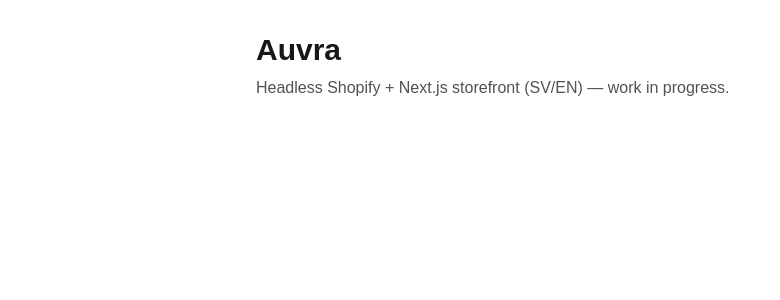
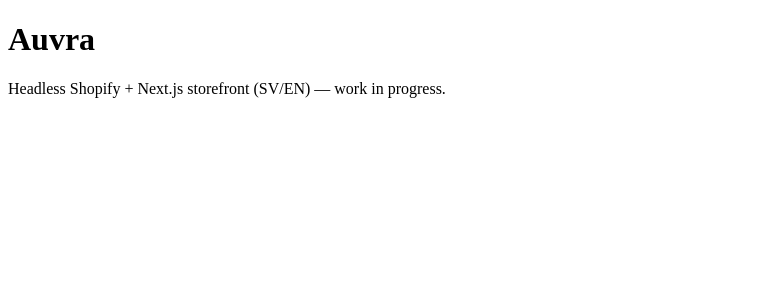
Before and after one commit to MiladArbabi/auvra, a Next.js app: page / in a window 1280 px wide. Shown: the top 300 px of the page, without its empty margins (0-780 px from the left). Built offline with nearby package versions, Linux system fonts and the light colour scheme.

Commit message:
feat(i18n): next-intl, locale layouts, messages, middleware

```diff
--- a/package.json
+++ b/package.json
@@ -12,6 +12,7 @@
     "@shopify/storefront-api-client": "^1.0.9",
     "graphql": "^16.11.0",
     "next": "15.4.6",
+    "next-intl": "^4.3.4",
     "react": "19.1.0",
     "react-dom": "19.1.0",
     "swr": "^2.3.6",
--- a/src/app/layout.js
+++ b/src/app/layout.js
@@ -1,29 +1,20 @@
-import { Geist, Geist_Mono } from "next/font/google";
-import "./globals.css";
-
-const geistSans = Geist({
-  variable: "--font-geist-sans",
-  subsets: ["latin"],
-});
-
-const geistMono = Geist_Mono({
-  variable: "--font-geist-mono",
-  subsets: ["latin"],
-});
-
 export const metadata = {
-  title: "Create Next App",
-  description: "Generated by create next app",
+  metadataBase: new URL('https://auvra.shop'),
+  title: { default: 'Auvra', template: '%s · Auvra' },
+  description: 'EU-compliant clean beauty with fast shipping in Nordics.',
+  alternates: {
+    canonical: '/',
+    languages: {
+      en: '/en',
+      sv: '/sv'
+    }
+  }
 };
 
 export default function RootLayout({ children }) {
   return (
-    <html lang="en">
-      <body
-        className={`${geistSans.variable} ${geistMono.variable} antialiased`}
-      >
-        {children}
-      </body>
+    <html>
+      <body>{children}</body>
     </html>
   );
 }
--- /dev/null
+++ b/src/messages/en.json
@@ -0,0 +1,3 @@
+{
+  "Home": { "title": "Auvra", "subtitle": "Headless Shopify + Next.js storefront (SV/EN) — work in progress." }
+}
--- /dev/null
+++ b/src/messages/sv.json
@@ -0,0 +1,3 @@
+{
+  "Home": { "title": "Auvra", "subtitle": "Headless Shopify + Next.js-butik (SV/EN) — pågående arbete." }
+}
```
Also changed, not shown: src/middleware.js (added, +11 -0 lines), 1 other file (tests, documents, lock files or other folders).
